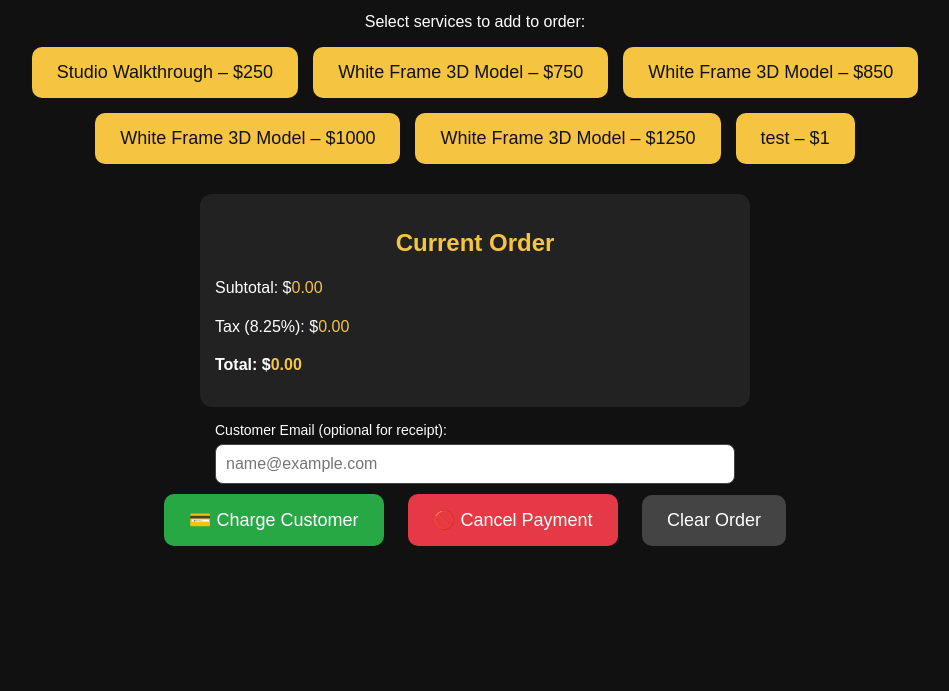
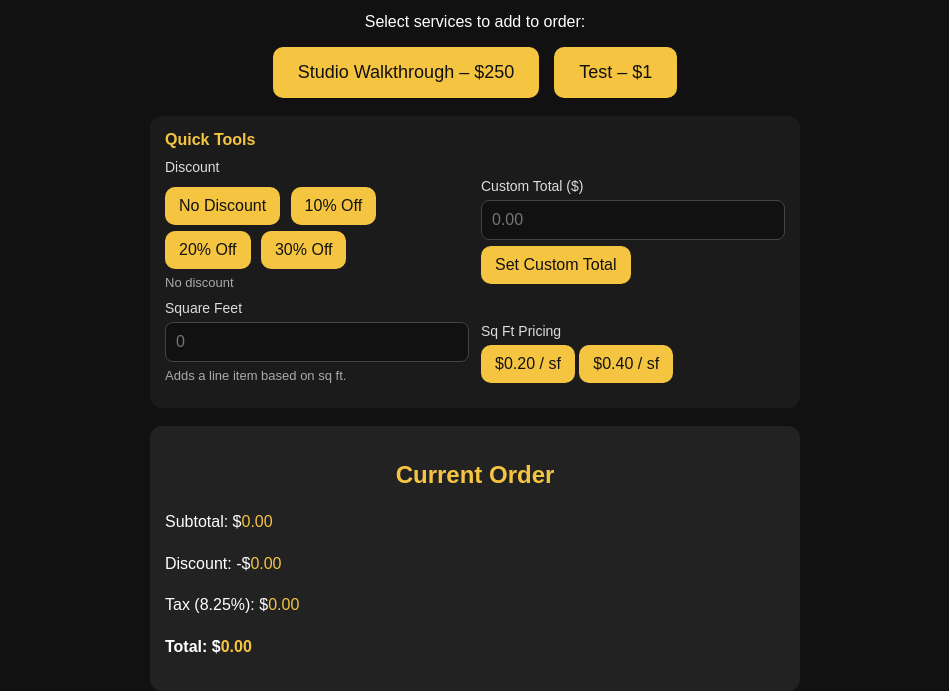
Before and after one commit to daisy-cyber123/Authenticus-pos-stripe, a website: page public/pos.html in a window 1280 px wide. Shown: the part 109-800 px from the top of the page, without its empty margins (165-1114 px from the left). Drawn offline with Linux system fonts and the light colour scheme.

Commit message:
Enhance POS layout and add discount tools
Adjusted layout and style for better presentation. Added tools for discounts and custom totals, and updated order calculations to include discounts.

```diff
--- a/public/pos.html
+++ b/public/pos.html
@@ -23,7 +23,7 @@
       justify-content: center;
       flex-wrap: wrap;
       gap: 15px;
-      margin-bottom: 30px;
+      margin-bottom: 18px;
     }
 
     .item {
@@ -42,7 +42,7 @@
     }
 
     #order {
-      max-width: 520px;
+      max-width: 620px;
       margin: 0 auto;
       background: #222;
       border-radius: 12px;
@@ -55,33 +55,60 @@
       color: #f5c542;
     }
 
+    ul { padding-left: 18px; }
+
     .totals {
       margin-top: 10px;
-      line-height: 1.4;
+      line-height: 1.6;
     }
     .totals span {
       color: #f5c542;
     }
 
-    .email-block {
-      max-width: 520px;
-      margin: 15px auto 0;
+    .tools {
+      max-width: 620px;
+      margin: 0 auto 18px;
+      background: #1b1b1b;
+      border-radius: 12px;
+      padding: 15px;
       text-align: left;
     }
-
-    .email-block label {
+    .tools h3 {
+      margin: 0 0 10px 0;
+      color: #f5c542;
+      font-size: 16px;
+      text-align: left;
+    }
+    .tool-row {
+      display: flex;
+      gap: 12px;
+      flex-wrap: wrap;
+      align-items: end;
+      margin-bottom: 10px;
+    }
+    .tool {
+      flex: 1;
+      min-width: 200px;
+    }
+    label {
       display: block;
       margin-bottom: 6px;
       font-size: 14px;
+      color: #ddd;
     }
-
-    .email-block input {
+    input, select {
       width: 100%;
       padding: 10px;
       border-radius: 8px;
       border: 1px solid #444;
       font-size: 16px;
       box-sizing: border-box;
+      background: #111;
+      color: #fff;
+    }
+
+    .discount-buttons button {
+      margin: 6px 6px 0 0;
     }
 
     #status {
@@ -108,6 +135,8 @@
 
     #clear { background: #444; color: #fff; }
     #clear:hover { background: #666; }
+
+    .muted { color: #aaa; font-size: 13px; margin-top: 6px; }
   </style>
 </head>
 <body>
@@ -116,11 +145,46 @@
 
   <div class="menu">
     <button class="item" onclick="addItem('Studio Walkthrough', 25000)">Studio Walkthrough – $250</button>
-    <button class="item" onclick="addItem('White Frame 3D Model – $750', 75000)">White Frame 3D Model – $750</button>
-    <button class="item" onclick="addItem('White Frame 3D Model – $850', 85000)">White Frame 3D Model – $850</button>
-    <button class="item" onclick="addItem('White Frame 3D Model – $1000', 100000)">White Frame 3D Model – $1000</button>
-    <button class="item" onclick="addItem('White Frame 3D Model – $1250', 125000)">White Frame 3D Model – $1250</button>
-    <button class="item" onclick="addItem('test', 100)">test – $1</button>
+    <button class="item" onclick="addItem('Test Charge', 100)">Test – $1</button>
+  </div>
+
+  <!-- New: Tools (Discounts, Custom Total, Sq Ft) -->
+  <div class="tools">
+    <h3>Quick Tools</h3>
+
+    <div class="tool-row">
+      <div class="tool">
+        <label>Discount</label>
+        <div class="discount-buttons">
+          <button class="item" style="padding:10px 14px; font-size:16px;" onclick="setDiscount(0)">No Discount</button>
+          <button class="item" style="padding:10px 14px; font-size:16px;" onclick="setDiscount(0.10)">10% Off</button>
+          <button class="item" style="padding:10px 14px; font-size:16px;" onclick="setDiscount(0.20)">20% Off</button>
+          <button class="item" style="padding:10px 14px; font-size:16px;" onclick="setDiscount(0.30)">30% Off</button>
+        </div>
+        <div class="muted" id="discountLabel">No discount</div>
+      </div>
+
+      <div class="tool">
+        <label>Custom Total ($)</label>
+        <input id="customTotalInput" type="number" step="0.01" min="0" placeholder="0.00" />
+        <button class="item" style="padding:10px 14px; font-size:16px; margin-top:6px;" onclick="setCustomTotal()">Set Custom Total</button>
+        <div class="muted" id="customTotalNote"></div>
+      </div>
+    </div>
+
+    <div class="tool-row">
+      <div class="tool">
+        <label>Square Feet</label>
+        <input id="sqftInput" type="number" step="1" min="0" placeholder="0" />
+        <div class="muted">Adds a line item based on sq ft.</div>
+      </div>
+
+      <div class="tool">
+        <label>Sq Ft Pricing</label>
+        <button class="item" style="padding:10px 14px; font-size:16px;" onclick="addSqFtItem('Service @ $0.20/sf', 20)">$0.20 / sf</button>
+        <button class="item" style="padding:10px 14px; font-size:16px;" onclick="addSqFtItem('Service @ $0.40/sf', 40)">$0.40 / sf</button>
+      </div>
+    </div>
   </div>
 
   <div id="order">
@@ -129,13 +193,15 @@
 
     <div class="totals">
       <p>Subtotal: $<span id="subtotal">0.00</span></p>
+      <p>Discount: -$<span id="discountAmt">0.00</span></p>
       <p>Tax (8.25%): $<span id="tax">0.00</span></p>
       <p><strong>Total: $<span id="total">0.00</span></strong></p>
     </div>
   </div>
 
   <!-- Optional email for receipt -->
-  <div class="email-block">
+  <div class="tools" style="margin-top: 15px;">
+    <h3>Receipt</h3>
     <label for="email">Customer Email (optional for receipt):</label>
     <input type="email" id="email" placeholder="name@example.com" />
   </div>
@@ -150,26 +216,85 @@
 
   <script>
     const BASE_URL = window.location.origin;
-    const TAX_RATE = 0.0825; // Texas Sales Tax 8.25%
+
+    // Texas Sales Tax 8.25%
+    const TAX_RATE = 0.0825;
+
+    // Order items are in cents
+    // order: [{ name, price, qty }]
     let order = [];
 
+    // Discount rate: 0.10, 0.20, 0.30
+    let discountRate = 0;
+
+    function setDiscount(rate) {
+      discountRate = rate;
+      document.getElementById("discountLabel").textContent =
+        rate ? `Discount applied: ${Math.round(rate * 100)}%` : "No discount";
+      updateOrder();
+    }
+
     function addItem(name, price) {
-      const existing = order.find(i => i.name === name);
+      const existing = order.find(i => i.name === name && i.price === price);
       if (existing) existing.qty++;
       else order.push({ name, price, qty: 1 });
+
+      // Clear custom-total note when user starts adding items
+      document.getElementById("customTotalNote").textContent = "";
+      updateOrder();
+    }
+
+    function addSqFtItem(label, centsPerSqFt) {
+      const sqft = parseFloat(document.getElementById("sqftInput").value);
+      if (Number.isNaN(sqft) || sqft <= 0) {
+        alert("Enter a valid square footage.");
+        return;
+      }
+
+      const sqftRounded = Math.round(sqft);
+      const amountCents = sqftRounded * centsPerSqFt;
+      addItem(`${label} (${sqftRounded} sf)`, amountCents);
+    }
+
+    function setCustomTotal() {
+      const val = parseFloat(document.getElementById("customTotalInput").value);
+      if (Number.isNaN(val) || val < 0) {
+        alert("Enter a valid dollar amount.");
+        return;
+      }
+
+      const cents = Math.round(val * 100);
+
+      // Replace current order with a single custom line
+      order = [{ name: "Custom Charge", price: cents, qty: 1 }];
+
+      // Custom charge usually already reflects final number — clear discount
+      discountRate = 0;
+      document.getElementById("discountLabel").textContent = "No discount";
+
+      document.getElementById("customTotalNote").textContent =
+        `Custom total set to $${(cents / 100).toFixed(2)} (discount cleared)`;
+
       updateOrder();
     }
 
     function clearOrder() {
       order = [];
+      discountRate = 0;
       updateOrder();
+
       document.getElementById("status").innerHTML = "";
       document.getElementById("email").value = "";
+      document.getElementById("sqftInput").value = "";
+      document.getElementById("customTotalInput").value = "";
+      document.getElementById("customTotalNote").textContent = "";
+      document.getElementById("discountLabel").textContent = "No discount";
     }
 
     function updateOrder() {
       const list = document.getElementById("orderList");
       const subtotalEl = document.getElementById("subtotal");
+      const discountEl = document.getElementById("discountAmt");
       const taxEl = document.getElementById("tax");
       const totalEl = document.getElementById("total");
 
@@ -183,24 +308,31 @@
         subtotal += item.price * item.qty;
       });
 
-      const tax = Math.round(subtotal * TAX_RATE);
-      const total = subtotal + tax;
+      const discount = Math.round(subtotal * discountRate);
+      const discountedSubtotal = Math.max(0, subtotal - discount);
+
+      const tax = Math.round(discountedSubtotal * TAX_RATE);
+      const total = discountedSubtotal + tax;
 
       subtotalEl.textContent = (subtotal / 100).toFixed(2);
+      discountEl.textContent = (discount / 100).toFixed(2);
       taxEl.textContent = (tax / 100).toFixed(2);
       totalEl.textContent = (total / 100).toFixed(2);
     }
 
     async function charge() {
       const status = document.getElementById("status");
-      let subtotal = order.reduce((sum, i) => sum + i.price * i.qty, 0);
-      if (subtotal === 0) {
+
+      const rawSubtotal = order.reduce((sum, i) => sum + i.price * i.qty, 0);
+      if (rawSubtotal === 0) {
         status.innerHTML = "❌ Add at least one service.";
         return;
       }
 
-      const tax = Math.round(subtotal * TAX_RATE);
-      const total = subtotal + tax;
+      const discount = Math.round(rawSubtotal * discountRate);
+      const discountedSubtotal = Math.max(0, rawSubtotal - discount);
+      const tax = Math.round(discountedSubtotal * TAX_RATE);
+      const total = discountedSubtotal + tax;
 
       // Optional email
       const emailInput = document.getElementById("email").value.trim();
@@ -209,15 +341,14 @@
       status.innerHTML = `Creating payment for $${(total / 100).toFixed(2)}...`;
 
       try {
-        // Build payload, only include email if present
         const payload = {
-          amount: total,
+          amount: total,                 // cents
           currency: "usd",
-          metadata: { items: JSON.stringify(order) }
+          metadata: { items: JSON.stringify(order), discount_rate: String(discountRate) }
         };
-        if (email) {
-          payload.email = email;
-        }
+
+        // Your server.js accepts either "email" or "receipt_email"
+        if (email) payload.email = email;
 
         const intentRes = await fetch(`${BASE_URL}/create-payment-intent`, {
           method: "POST",
@@ -263,6 +394,9 @@
         status.innerHTML = `❌ Cancel error: ${err.message}`;
       }
     }
+
+    // initial render
+    updateOrder();
   </script>
 </body>
 </html>
```
